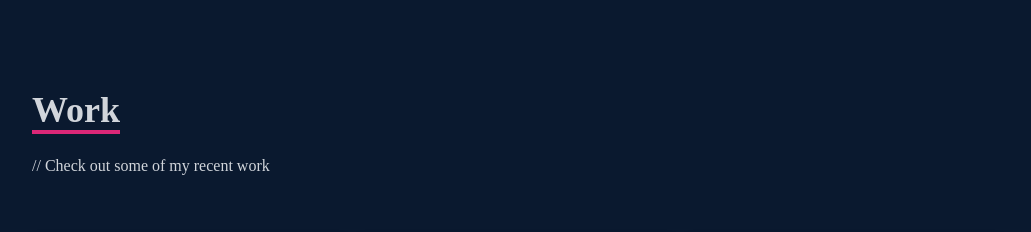
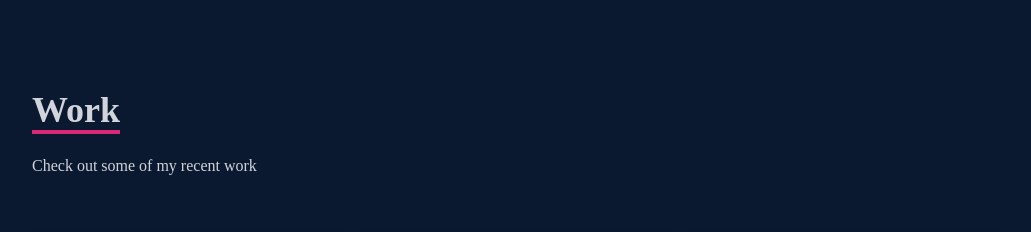
Before and after one commit to yakir1992/Protfolio, a React (Create React App) app: page / in a window 1280 px wide. Shown: the part 2380-2612 px from the top of the page, without its empty margins (124-1155 px from the left). Built offline with nearby package versions, Linux system fonts and the light colour scheme.

Commit message:
changes commited on work

```diff
--- a/src/components/Work.jsx
+++ b/src/components/Work.jsx
@@ -9,7 +9,7 @@ const Work = () => {
             <div className='max-w-[1000px] mx-auto p-4 flex flex-col justify-center w-full h-full'>
                 <div className='pb-8'>
                     <p className='text-4xl font-bold inline border-b-4 text-gray-300 border-pink-600'>Work</p>
-                    <p className='py-6'> // Check out some of my recent work</p>
+                    <p className='py-6'>Check out some of my recent work</p>
                 </div>
 
                 {/* Container */}
```
